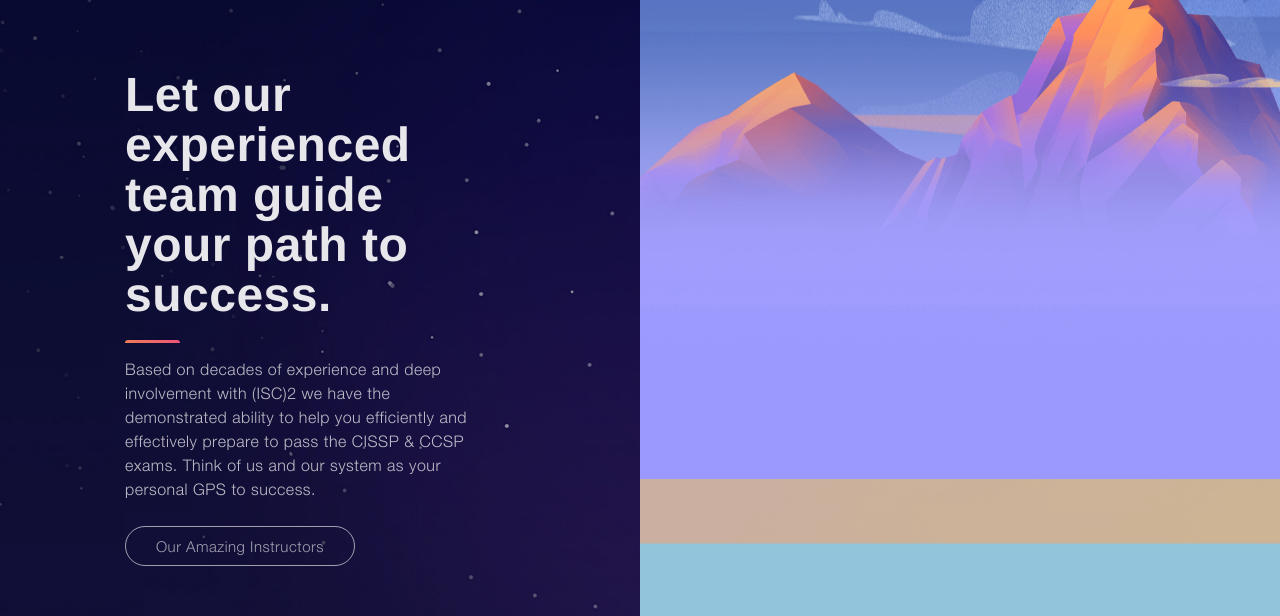
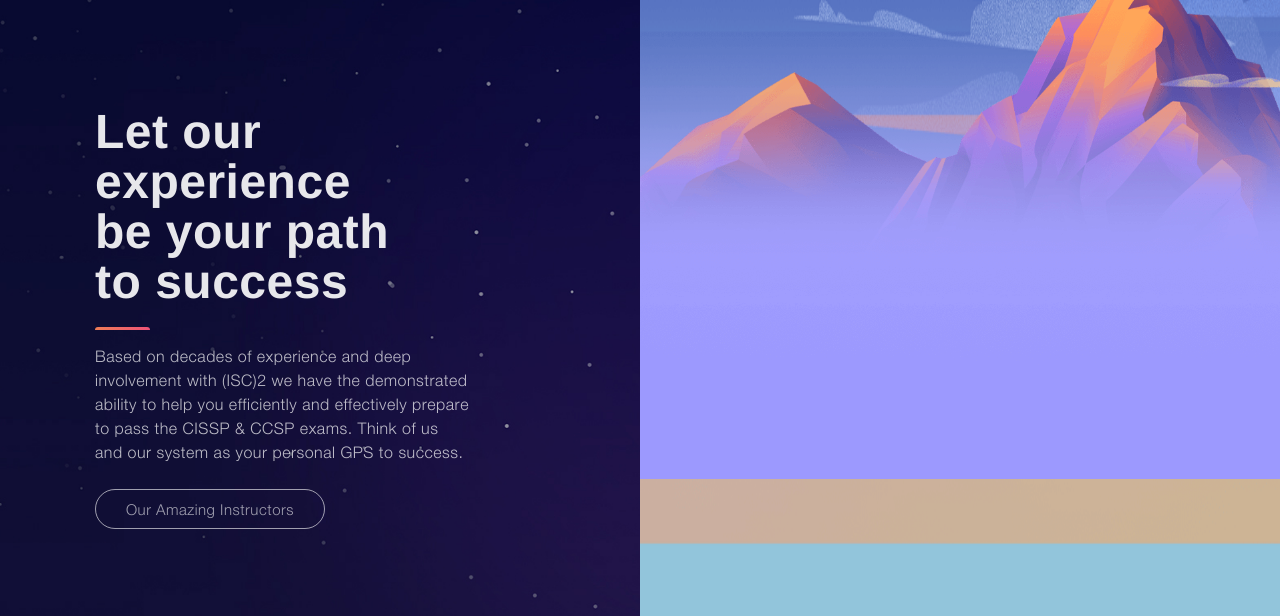
Before and after one commit to WebKing0121/dstn-frontend, an Angular app: page /home in a window 1280 px wide. Shown: the part 2042-2658 px from the top of the page. Built offline with nearby package versions, Linux system fonts and the light colour scheme.

Commit message:
update instruction section

```diff
--- a/src/app/pages/home/home.component.html
+++ b/src/app/pages/home/home.component.html
@@ -33,8 +33,9 @@
 <div class="sp-cissp-leadership sp-item row align-items-center">
   <div class="sp-txt-con col-sm-12 col-lg-6 col-md-6 position-relative align-items-end">
       <div class="pr-0 sp-res-width">
-<!--            <div class="sp-subtitle sp-pink">CISSP Leadership</div>-->
-          <div class="sp-title">Let our experienced team guide your path to success.</div>
+          <div class="sp-title">
+              <span>Let our experience be your path to success</span>
+          </div>
           <div class="sp-spacer"></div>
           <div class="sp-description">Based on decades of experience and deep involvement with (ISC)2 we have the demonstrated ability to help you efficiently and effectively prepare to pass the CISSP & CCSP exams. Think of us and our system as your personal GPS to success.</div>
           <a class="btn sp-button" href="our-team/our-team.html">Our Amazing Instructors</a>
--- a/src/app/pages/home/home.component.scss
+++ b/src/app/pages/home/home.component.scss
@@ -26,9 +26,6 @@
   }
 
   .sp-title {
-    font-size: 48px;
-    font-weight: bold;
-    letter-spacing: 0.5px;
     line-height: 50px;
     max-width: 350px;
     text-align: left;
@@ -43,10 +40,14 @@
 .sp-cissp-leadership
 {
   .sp-res-width {
+    width: 100%;
+    padding-left: 80px;
   }
 
   .sp-title {
-
+    max-width: 325px;
+    line-height: 50px;
+    text-align: left;
   }
 
   .sp-description {
```
